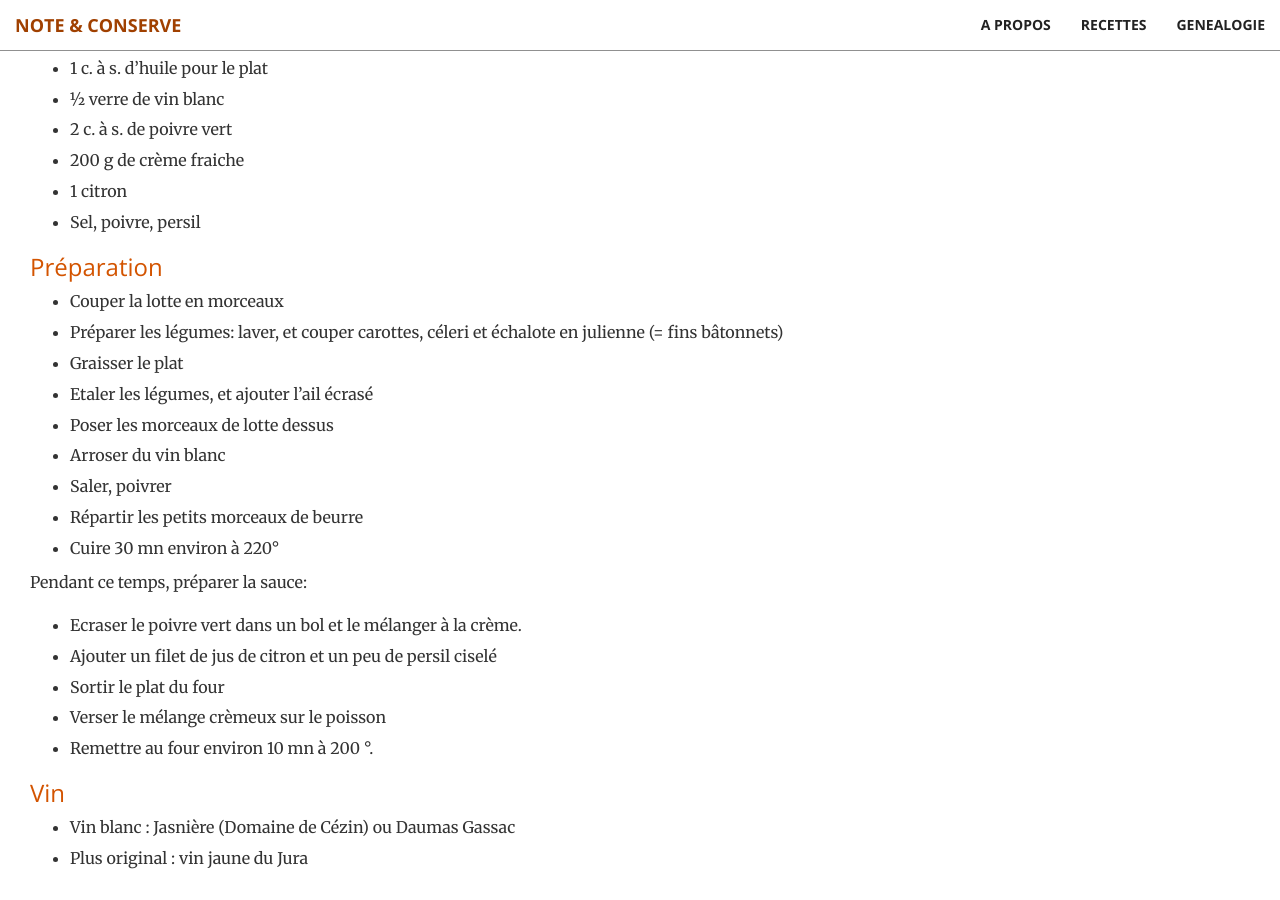
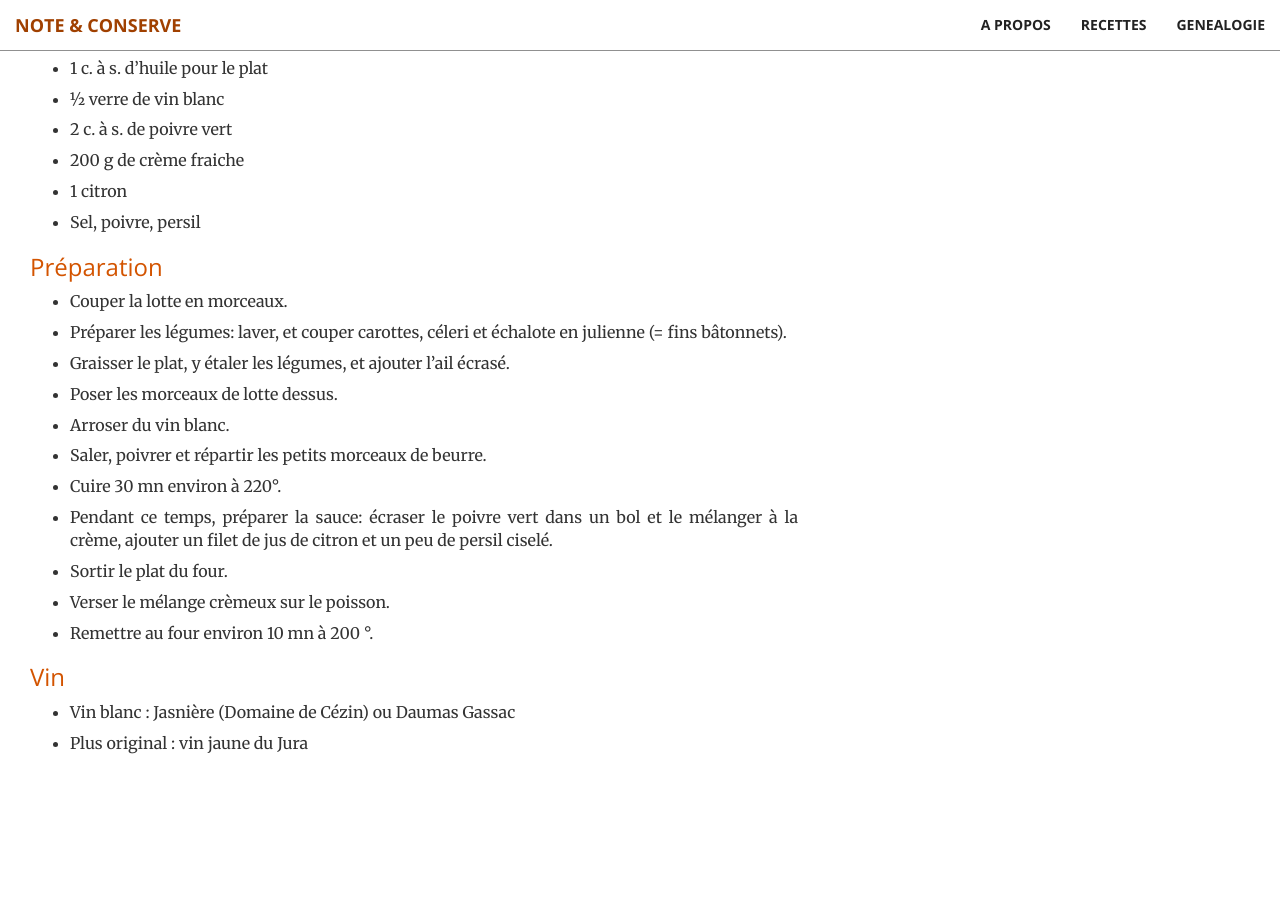
Before and after one commit to brignogan/brignogan.github.io, a Jekyll site: the page built from _posts/2019-04-17-lottepoivrevert.md, in a window 1280 px wide and 900 px high, scrolled down 739 px. Built offline with Jekyll 4.4.1, drawn with Linux system fonts in a browser that asks for light colours; after the commit the page ends 1523 px from its top, so only the background shows below that.

Commit message:
mise en page
correction

```diff
--- a/_posts/2019-04-17-lottepoivrevert.md
+++ b/_posts/2019-04-17-lottepoivrevert.md
@@ -27,21 +27,16 @@ Cette recette vient de Michelle (Penmarc'h)
 
 
 ### Préparation
-* Couper la lotte en morceaux
-* Préparer les légumes: laver, et couper carottes, céleri et échalote en julienne (= fins bâtonnets)
-* Graisser le plat
-* Etaler les légumes, et ajouter l'ail écrasé
-* Poser les morceaux de lotte dessus
-* Arroser du vin blanc
-* Saler, poivrer
-* Répartir les petits morceaux de beurre
-* Cuire 30 mn environ à 220°
-
-Pendant ce temps, préparer la sauce:
-* Ecraser le poivre vert dans un bol et le mélanger à la crème.
-* Ajouter un filet de jus de citron et un peu de persil ciselé
-* Sortir le plat du four
-* Verser le mélange crèmeux sur le poisson
+* Couper la lotte en morceaux.
+* Préparer les légumes: laver, et couper carottes, céleri et échalote en julienne (= fins bâtonnets).
+* Graisser le plat, y étaler les légumes, et ajouter l'ail écrasé.
+* Poser les morceaux de lotte dessus.
+* Arroser du vin blanc.
+* Saler, poivrer et répartir les petits morceaux de beurre.
+* Cuire 30 mn environ à 220°.
+* Pendant ce temps, préparer la sauce: écraser le poivre vert dans un bol et le mélanger à la crème, ajouter un filet de jus de citron et un peu de persil ciselé.
+* Sortir le plat du four.
+* Verser le mélange crèmeux sur le poisson.
 * Remettre au four environ 10 mn à 200 °.
 
 ### Vin
```
Also changed, not shown: _posts/2018-05-16-farspitilig.md (+0 -2 lines), _posts/2018-06-23-apfelstrudel.md (+0 -1 lines), _posts/2018-06-23-kaiserschmarren.md (+3 -1 lines), _posts/2019-04-20-saladehivernale.md (+2 -4 lines).
